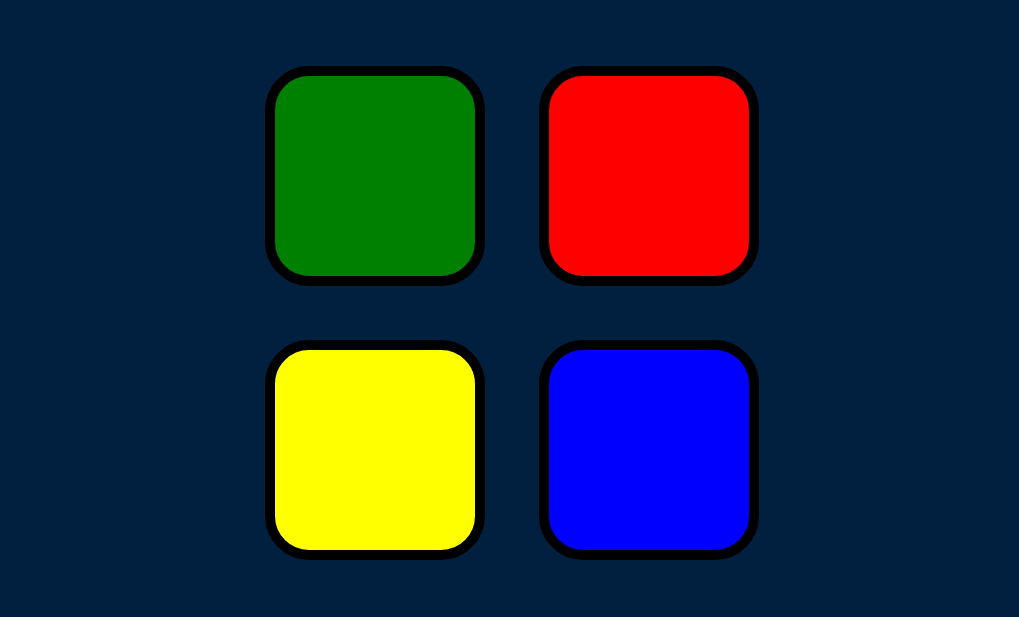
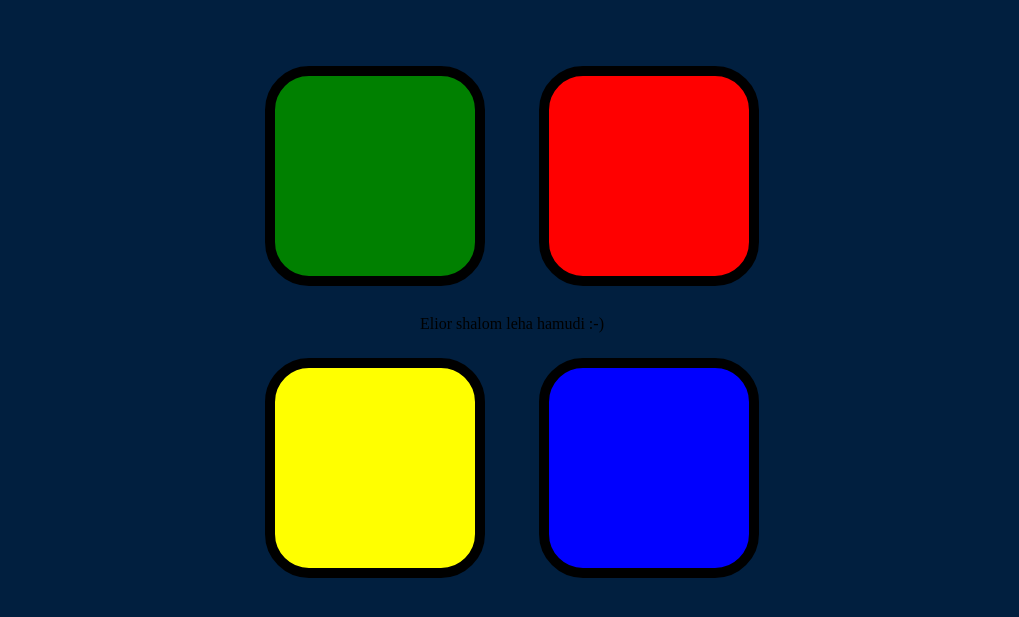
Before and after one commit to ezur1/simon, a plain HTML site: page index.html in a window 1280 px wide. Shown: the part 133-750 px from the top of the page, without its empty margins (128-1147 px from the left). Drawn offline with nearby package versions, Linux system fonts and the light colour scheme.

Commit message:
added hamudi line

```diff
--- a/index.html
+++ b/index.html
@@ -18,6 +18,9 @@
       </div>
     </div>
 
+
+    <div>Elior shalom leha hamudi :-)</div>
+
     <div class="row">
 
       <div type="button" id="yellow" class="btn yellow">
```
